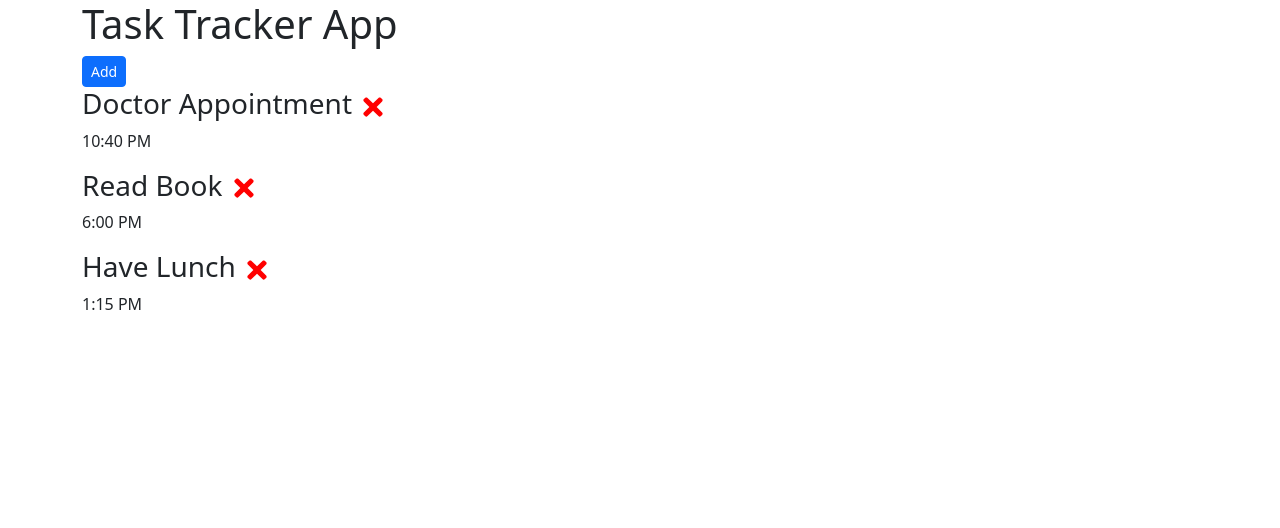
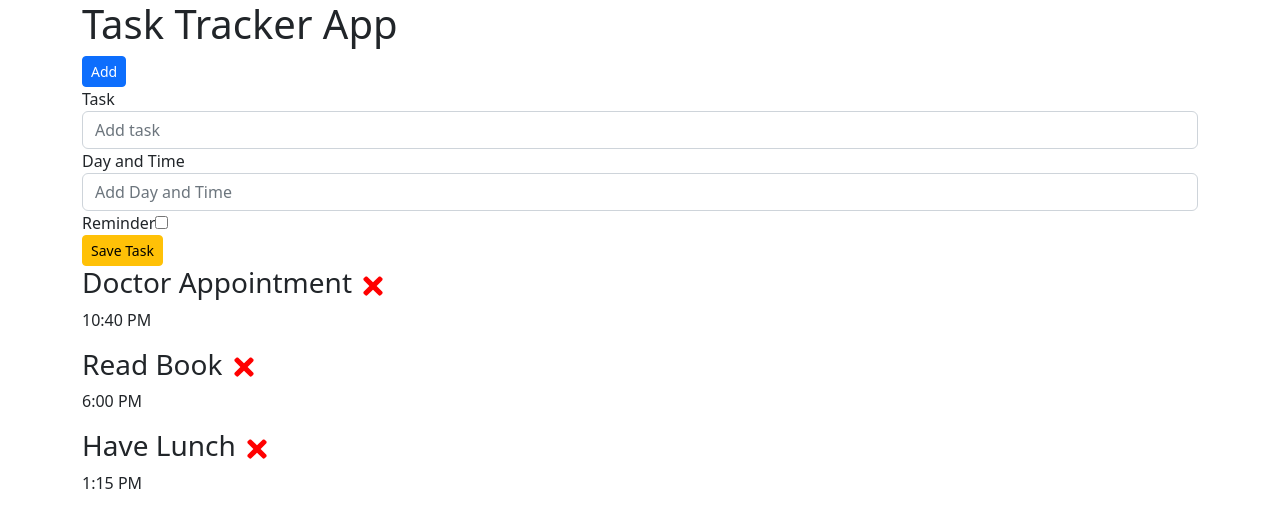
Before and after one commit to ShehrozIrfan/react-essential-training, a React (Create React App) app in the folder task_tracker/: page / in a window 1280 px wide. Shown: the top 528 px of the page. Built offline with nearby package versions, Linux system fonts and the light colour scheme.

Commit message:
[Task Tracker] Add the new task using add task form

```diff
--- a/task_tracker/src/App.js
+++ b/task_tracker/src/App.js
@@ -2,24 +2,26 @@ import { useState } from "react";
 import Header from "./components/Header";
 import Button from "./components/Button";
 import Tasks from "./components/Tasks";
+import AddTask from "./components/AddTask";
+
 function App() {
   const [tasks, setTasks] = useState([
     {
       id: 1,
       text: "Doctor Appointment",
-      time: "10:40 PM",
+      date: "10:40 PM",
       reminder: true,
     },
     {
       id: 2,
       text: "Read Book",
-      time: "6:00 PM",
+      date: "6:00 PM",
       reminder: true,
     },
     {
       id: 3,
       text: "Have Lunch",
-      time: "1:15 PM",
+      date: "1:15 PM",
       reminder: true,
     },
   ]);
@@ -41,6 +43,13 @@ function App() {
     );
   };
 
+  const addTask = (task) => {
+    //generating a random id
+    const id = Math.floor(Math.random() * 10000) + 1;
+    const newTask = { id, ...task };
+    setTasks([...tasks, newTask]);
+  };
+
   return (
     <div className="container">
       <Header title="Task Tracker App" />
@@ -49,6 +58,7 @@ function App() {
         classes="btn btn-primary btn-sm"
         onClick={handleClick}
       />
+      <AddTask addTask={addTask} />
       {tasks.length > 0 ? (
         <Tasks
           tasks={tasks}
--- /dev/null
+++ b/task_tracker/src/components/AddTask.js
@@ -0,0 +1,68 @@
+import { useState } from "react";
+
+const AddTask = ({ addTask }) => {
+  const [text, setText] = useState("");
+  const [date, setDate] = useState("");
+  const [reminder, setReminder] = useState(false);
+
+  const handleSubmit = (e) => {
+    e.preventDefault();
+
+    //Adding some validation
+    if (!text) {
+      alert("Please enter text!");
+      return;
+    }
+
+    addTask({ text, date, reminder });
+
+    setText("");
+    setDate("");
+    setReminder(false);
+  };
+
+  return (
+    <>
+      <form onSubmit={handleSubmit}>
+        <div className="form-group">
+          <label>Task</label>
+          <input
+            type="text"
+            className="form-control"
+            placeholder="Add task"
+            value={text}
+            onChange={(e) => setText(e.target.value)}
+          />
+        </div>
+        <div className="form-group">
+          <label>Day and Time</label>
+          <input
+            type="text"
+            className="form-control"
+            placeholder="Add Day and Time"
+            value={date}
+            onChange={(e) => setDate(e.target.value)}
+          />
+        </div>
+        <div className="form-group">
+          <label>Reminder</label>
+          <input
+            type="checkbox"
+            value={reminder}
+            checked={reminder}
+            onChange={(e) => setReminder(e.currentTarget.checked)}
+          />
+        </div>
+        <div className="form-group">
+          <input
+            type="submit"
+            value="Save Task"
+            className="btn btn-warning btn-sm"
+          />
+        </div>
+      </form>
+    </>
+  );
+};
+
+export default AddTask;
--- a/task_tracker/src/components/Button.js
+++ b/task_tracker/src/components/Button.js
@@ -16,6 +16,8 @@ Button.defaultProps = {
 
 Button.propTypes = {
   text: PropTypes.string,
+  classes: PropTypes.string,
+  onClick: PropTypes.func,
 };
 
 export default Button;
--- a/task_tracker/src/components/Task.js
+++ b/task_tracker/src/components/Task.js
@@ -13,7 +13,7 @@ const Task = ({ task, onDelete, toggleReminder }) => {
           onClick={() => onDelete(task.id)}
         />
       </h3>
-      <p>{task.time}</p>
+      <p>{task.date}</p>
     </div>
   );
 };
```
Also changed, not shown: task_tracker/src/components/Tasks.js (+7 -0 lines).
